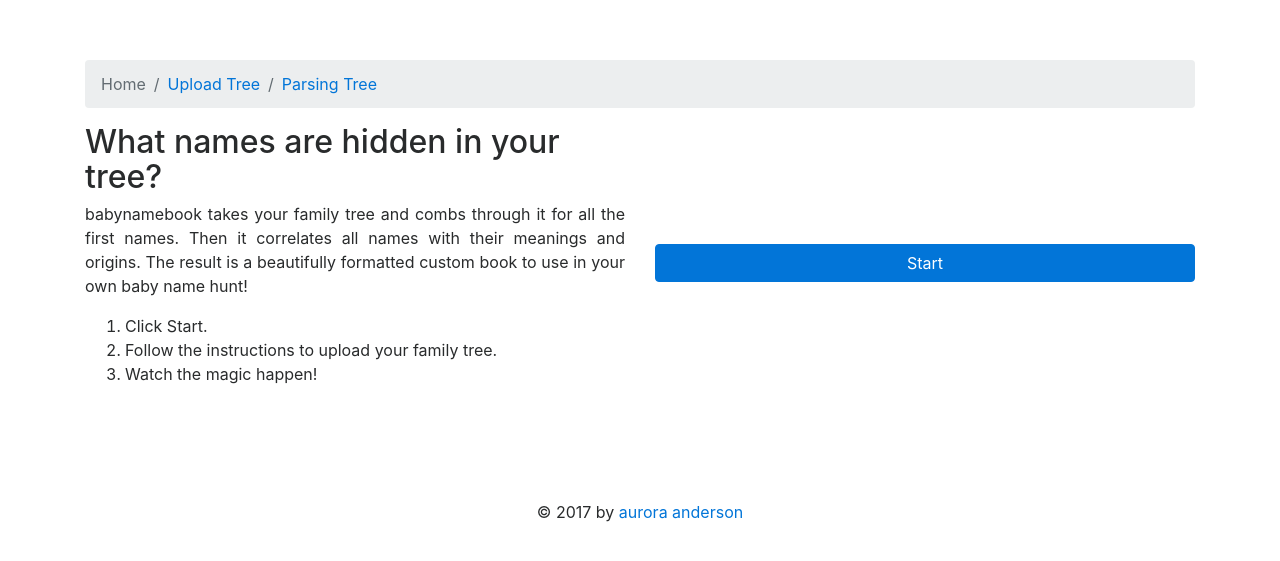
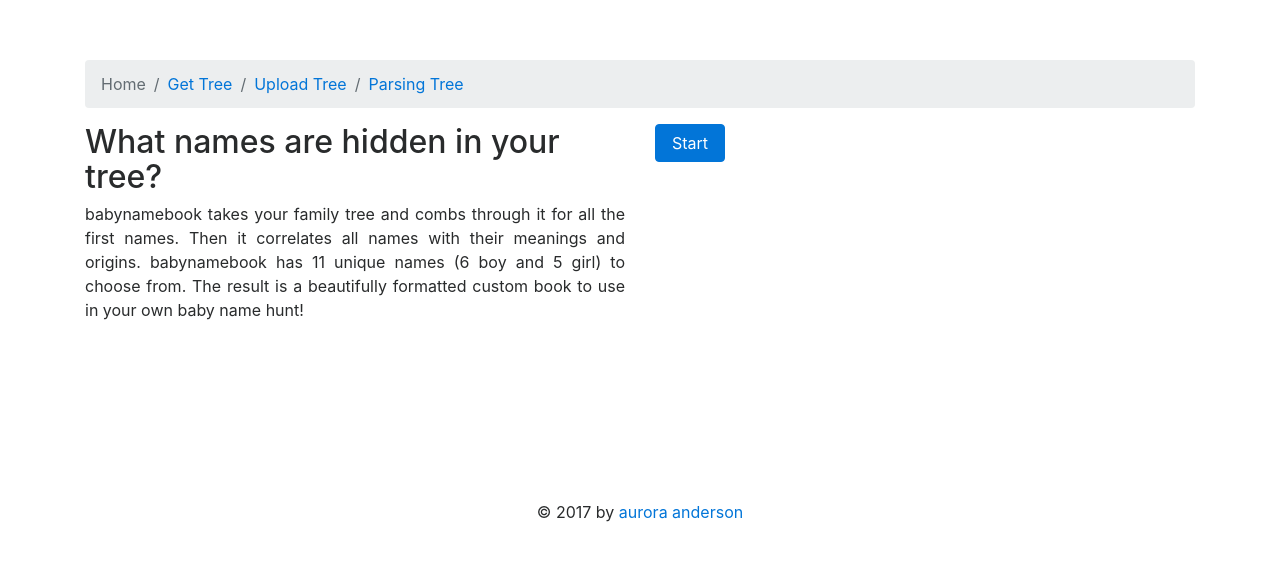
Before and after one commit to auroralemieux/ada-capstone, a Django app: page / in a window 1280 px wide. Shown: the part 56-617 px from the top of the page. Run offline with Django 3.2, Linux system fonts and the light colour scheme; data comes from the database, SQL or seed files in the repository; some libraries are stand-ins or nearby versions.

Commit message:
added template in between home and upload page

```diff
--- a/babynamebook/static/css/babynamebook.css
+++ b/babynamebook/static/css/babynamebook.css
@@ -12,7 +12,7 @@ footer {
   padding-top: 60px;
 }
 
-#home-info-text {
+#home-info-text, #instructions-info-text, #upload-info-text {
   text-align: justify;
 }
 
--- a/babynamebook/templates/babynamebook/home.html
+++ b/babynamebook/templates/babynamebook/home.html
@@ -4,22 +4,17 @@
 <section class="container">
   <nav class="breadcrumb">
     <a class="breadcrumb-item active" href="/">Home</a>
+    <a class="breadcrumb-item" href="/get_tree_instructions">Get Tree</a>
     <a class="breadcrumb-item" href="/upload_tree">Upload Tree</a>
     <a class="breadcrumb-item" href="/progress">Parsing Tree</a>
   </nav>
 </section>
-<article class="align-self-center left-main-content col-md-6 col-lg-6 col-sm-12" id="home-instructions">
+<article class="align-self-top left-main-content col-md-6 col-lg-6 col-sm-12" id="home-instructions">
   <h2>What names are hidden in your tree?</h2>
-  <p id="home-info-text">babynamebook takes your family tree and combs through it for all the first names. Then it correlates all names with their meanings and origins. The result is a beautifully formatted custom book to use in your own baby name hunt!</p>
-  <ol id="home-steps">
-    <li>Click Start.</li>
-    <li>Follow the instructions to upload your family tree.</li>
-    <li>Watch the magic happen!</li>
-  </ol>
+  <p id="home-info-text">babynamebook takes your family tree and combs through it for all the first names. Then it correlates all names with their meanings and origins. babynamebook has {{ len_names }} unique names ({{male}} boy and {{female}} girl) to choose from. The result is a beautifully formatted custom book to use in your own baby name hunt!</p>
+</article>
+<article class="align-self-top right-main-content col-md-6 col-lg-6 col-sm-12">
+  <a role="button" class="btn btn-primary" id="start-button" href="{% url 'get_tree_instructions' %}">Start</a>
 </article>
 
-<article class="align-self-center right-main-content col-md-6 col-lg-6 col-sm-12" id="start">
-
-  <a type="button" class="btn btn-primary btn-block" id="start-button" href="{% url 'upload_tree' %}">Start</a>
-</article>
 {% endblock %}
--- a/babynamebook/templates/babynamebook/progress.html
+++ b/babynamebook/templates/babynamebook/progress.html
@@ -4,11 +4,12 @@
 <section class="container">
   <nav class="breadcrumb">
     <a class="breadcrumb-item" href="/">Home</a>
+    <a class="breadcrumb-item" href="/get_tree_instructions">Get Tree</a>
     <a class="breadcrumb-item" href="/upload_tree">Upload Tree</a>
     <a class="breadcrumb-item active" href="/progress">Parsing Tree</a>
   </nav>
 </section>
-<article class="align-self-center left-main-content col-md-5 col-lg-5 col-sm-12" id="rough-tree-details">
+<article class="align-self-top left-main-content col-md-5 col-lg-5 col-sm-12" id="rough-tree-details">
   <h2>Some stats from your tree...</h2>
   <p>{{ total_persons }} people total.</p>
   <p>{{ num_m }} male and {{ num_f }} female.</p>
--- a/babynamebook/urls.py
+++ b/babynamebook/urls.py
@@ -3,6 +3,7 @@ from . import views
 
 urlpatterns = [
     url(r'^$', views.home, name='home'),
+    url(r'^get_tree_instructions/$', views.get_tree_instructions, name='get_tree_instructions'),
     url(r'^upload_tree/$', views.upload_tree, name='upload_tree'),
     url(r'^progress/$', views.progress, name='progress'),
 ]
--- a/babynamebook/views.py
+++ b/babynamebook/views.py
@@ -3,10 +3,19 @@ from .forms import BookForm
 from .utils import parse_ged, parse_xml
 from django.conf import settings
 from django.core.files.storage import FileSystemStorage
-from .models import Book, Person
+from .models import Book, Person, Name
 
 def home(request):
-    return render(request, 'babynamebook/home.html', {})
+    names = Name.objects.all()
+    male = len(Name.objects.filter(gender="M"))
+    female = len(Name.objects.filter(gender="F"))
+    len_names = len(names)
+    return render(request, 'babynamebook/home.html', {'names': names, 'male': male, 'female': female, 'len_names': len_names})
+
+
+def get_tree_instructions(request):
+    return render(request, 'babynamebook/get_tree_instructions.html', {})
+
 
 def upload_tree(request):
     if request.method == "POST":
@@ -43,6 +52,7 @@ def upload_tree(request):
         form = BookForm()
     return render(request, 'babynamebook/upload_tree.html', {'form': form})
 
+
 def progress(request):
     book = get_object_or_404(Book, id=request.session["book_id"])
     persons = Person.objects.filter(book=book)
```
Also changed, not shown: babynamebook/templates/babynamebook/get_tree_instructions.html (added, +81 -0 lines), babynamebook/templates/babynamebook/upload_tree.html (+7 -62 lines), babynamebook/models.py (line endings or trailing spaces).
